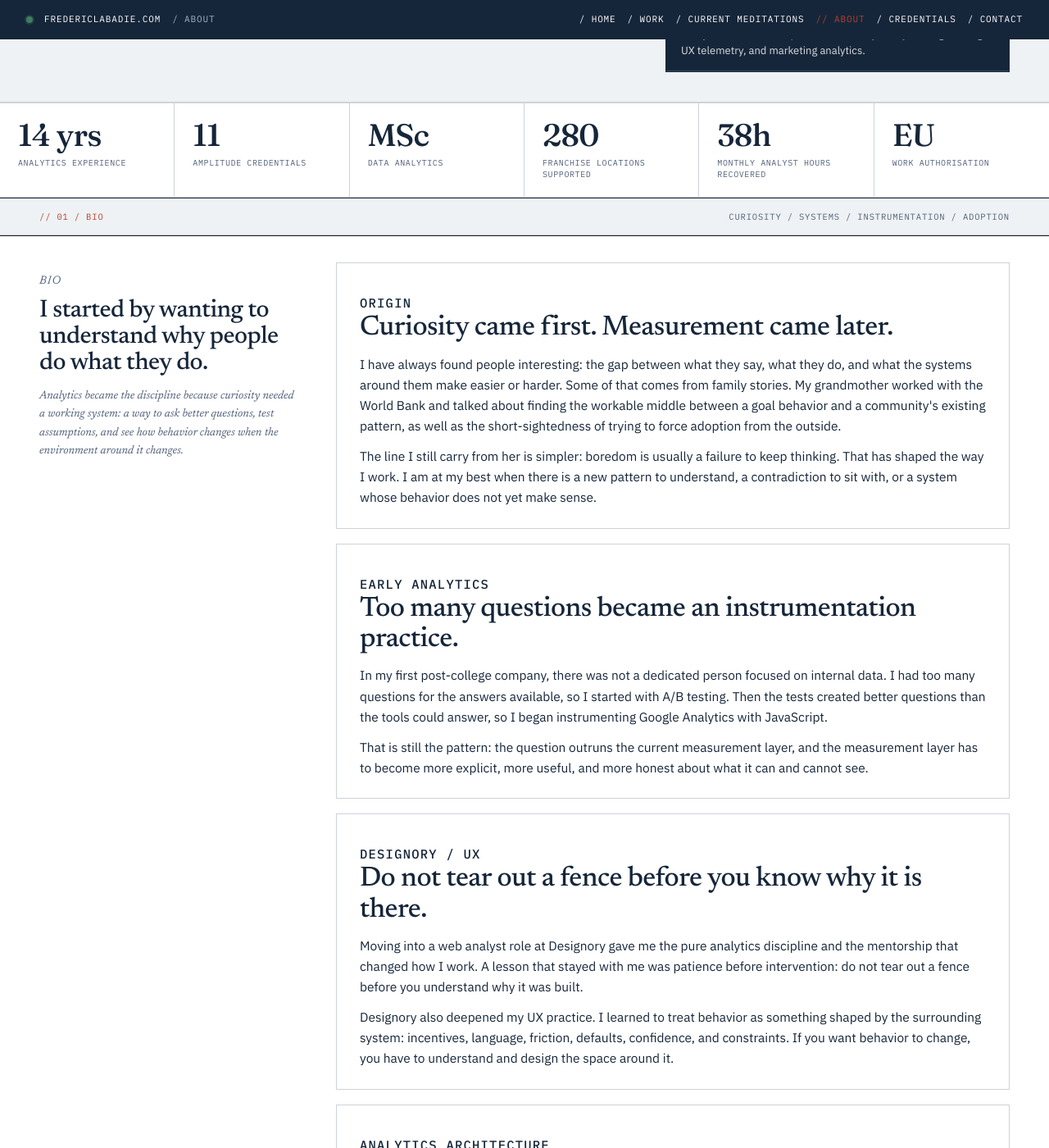
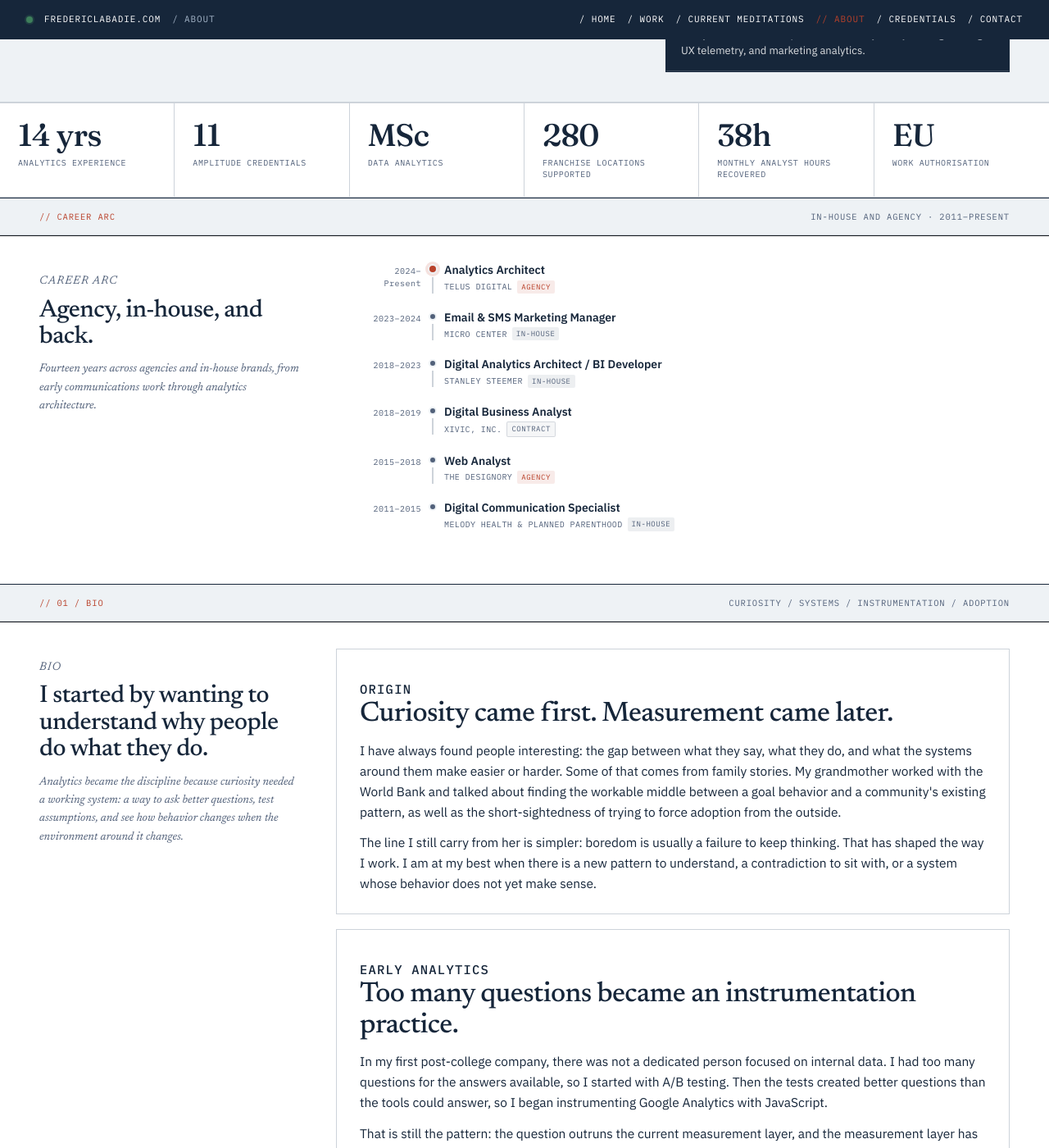
Before and after one commit to fredericlabadie/fredericlabadie.github.io, a Jekyll site: the page built from about/index.html, in a window 1280 px wide and 1400 px high, scrolled down 430 px. Shown: the whole window at 82% size. Built offline with Jekyll 4.4.1, drawn with Linux system fonts in a browser that asks for light colours; comment, search, counter and statistics services are not loaded.

Commit message:
feat: add career timeline to about and recruiters pages
Vertical timeline (2011–present) showing six roles with agency/in-house
badges. Shared include (_includes/career-timeline.html) + standalone
CSS (css/career-timeline.css). Inserted between receipts strip and
first content section on both pages.

Co-Authored-By: Claude Sonnet 4.6 <noreply@anthropic.com>

```diff
--- /dev/null
+++ b/_includes/career-timeline.html
@@ -0,0 +1,91 @@
+<div class="bp-ct" aria-label="Career timeline, most recent first">
+  <div class="bp-ct-entry bp-ct-current">
+    <div class="bp-ct-year">2024&ndash;<br />Present</div>
+    <div class="bp-ct-connector" aria-hidden="true">
+      <span class="bp-ct-dot"></span>
+      <span class="bp-ct-line"></span>
+    </div>
+    <div class="bp-ct-content">
+      <p class="bp-ct-role">Analytics Architect</p>
+      <p class="bp-ct-company">
+        TELUS Digital
+        <span class="bp-ct-badge bp-ct-badge-agency">Agency</span>
+      </p>
+    </div>
+  </div>
+
+  <div class="bp-ct-entry">
+    <div class="bp-ct-year">2023&ndash;2024</div>
+    <div class="bp-ct-connector" aria-hidden="true">
+      <span class="bp-ct-dot"></span>
+      <span class="bp-ct-line"></span>
+    </div>
+    <div class="bp-ct-content">
+      <p class="bp-ct-role">Email &amp; SMS Marketing Manager</p>
+      <p class="bp-ct-company">
+        Micro Center
+        <span class="bp-ct-badge bp-ct-badge-inhouse">In-house</span>
+      </p>
+    </div>
+  </div>
+
+  <div class="bp-ct-entry">
+    <div class="bp-ct-year">2018&ndash;2023</div>
+    <div class="bp-ct-connector" aria-hidden="true">
+      <span class="bp-ct-dot"></span>
+      <span class="bp-ct-line"></span>
+    </div>
+    <div class="bp-ct-content">
+      <p class="bp-ct-role">Digital Analytics Architect / BI Developer</p>
+      <p class="bp-ct-company">
+        Stanley Steemer
+        <span class="bp-ct-badge bp-ct-badge-inhouse">In-house</span>
+      </p>
+    </div>
+  </div>
+
+  <div class="bp-ct-entry">
+    <div class="bp-ct-year">2018&ndash;2019</div>
+    <div class="bp-ct-connector" aria-hidden="true">
+      <span class="bp-ct-dot"></span>
+      <span class="bp-ct-line"></span>
+    </div>
+    <div class="bp-ct-content">
+      <p class="bp-ct-role">Digital Business Analyst</p>
+      <p class="bp-ct-company">
+        Xivic, Inc.
+        <span class="bp-ct-badge bp-ct-badge-contract">Contract</span>
+      </p>
+    </div>
+  </div>
+
+  <div class="bp-ct-entry">
+    <div class="bp-ct-year">2015&ndash;2018</div>
+    <div class="bp-ct-connector" aria-hidden="true">
+      <span class="bp-ct-dot"></span>
+      <span class="bp-ct-line"></span>
+    </div>
+    <div class="bp-ct-content">
+      <p class="bp-ct-role">Web Analyst</p>
+      <p class="bp-ct-company">
+        The Designory
+        <span class="bp-ct-badge bp-ct-badge-agency">Agency</span>
+      </p>
+    </div>
+  </div>
+
+  <div class="bp-ct-entry">
+    <div class="bp-ct-year">2011&ndash;2015</div>
+    <div class="bp-ct-connector" aria-hidden="true">
+      <span class="bp-ct-dot"></span>
+      <span class="bp-ct-line"></span>
+    </div>
+    <div class="bp-ct-content">
+      <p class="bp-ct-role">Digital Communication Specialist</p>
+      <p class="bp-ct-company">
+        Melody Health &amp; Planned Parenthood
+        <span class="bp-ct-badge bp-ct-badge-inhouse">In-house</span>
+      </p>
+    </div>
+  </div>
+</div>
--- a/about/index.html
+++ b/about/index.html
@@ -14,6 +14,7 @@ twitter_title: "About &mdash; Frederic Labadie"
 twitter_description: "Curiosity, systems, instrumentation, credentials, and the longer path into analytics architecture."
 extra_css:
   - "/css/about-blueprint.css"
+  - "/css/career-timeline.css"
 ---
 
 <!doctype html>
@@ -58,7 +59,10 @@ extra_css:
           </div>
           <div class="bp-about-panel-row">
             <span>Languages</span>
-            <p>English native / French B1 / Dutch A2 (targeting English-speaking roles in NL).</p>
+            <p>
+              English native / French B1 / Dutch A2 (targeting English-speaking
+              roles in NL).
+            </p>
           </div>
           <div class="bp-about-panel-row">
             <span>Best fit</span>
@@ -83,6 +87,22 @@ extra_css:
           <strong>38h</strong><span>monthly analyst hours recovered</span>
         </article>
         <article><strong>EU</strong><span>work authorisation</span></article>
+      </section>
+
+      <div class="bp-about-section-tag" aria-hidden="true">
+        <span>// career arc</span
+        ><span>in-house and agency &middot; 2011&ndash;present</span>
+      </div>
+      <section class="bp-about-content" id="career">
+        <aside class="bp-about-sidebar">
+          <p class="bp-about-mono bp-about-accent">Career arc</p>
+          <h2>Agency, in-house, and back.</h2>
+          <p>
+            Fourteen years across agencies and in-house brands, from early
+            communications work through analytics architecture.
+          </p>
+        </aside>
+        <div class="bp-about-main">{% include career-timeline.html %}</div>
       </section>
 
       <div class="bp-about-section-tag" aria-hidden="true">
@@ -293,7 +313,10 @@ extra_css:
       <section class="bp-about-content" id="certifications">
         <aside class="bp-about-sidebar">
           <p class="bp-about-mono bp-about-accent">Credentials</p>
-          <h2>Eleven Amplitude credentials, warehouses and engineering certifications, and an MSc.</h2>
+          <h2>
+            Eleven Amplitude credentials, warehouses and engineering
+            certifications, and an MSc.
+          </h2>
           <p>
             Credential density is not the argument by itself. It is supporting
             evidence for the hands-on architecture work in the case library.
@@ -327,8 +350,8 @@ extra_css:
               <p>
                 Prompt Design in Vertex AI, Data Mesh Architecture, Bloomreach
                 Engagement, and Anthropic AI credentials (Claude API, MCP,
-                agents). Full list on the <a href="/credentials/">credentials
-                page</a>.
+                agents). Full list on the
+                <a href="/credentials/">credentials page</a>.
               </p>
             </article>
             <article class="bp-about-mini-card">
@@ -376,8 +399,18 @@ extra_css:
         </aside>
         <div class="bp-about-main">
           <article class="bp-about-proof-card">
-            <p class="bp-about-mono bp-about-accent">TELUS Digital Insights &middot; April 2025</p>
-            <h3><a href="https://www.telusdigital.com/insights/digital-experience/article/advancing-the-maturity-of-your-data-pipeline-with-user-level-analytics" target="_blank" rel="noopener">Advancing the maturity of your data pipeline from events to sessions to users</a></h3>
+            <p class="bp-about-mono bp-about-accent">
+              TELUS Digital Insights &middot; April 2025
+            </p>
+            <h3>
+              <a
+                href="https://www.telusdigital.com/insights/digital-experience/article/advancing-the-maturity-of-your-data-pipeline-with-user-level-analytics"
+                target="_blank"
+                rel="noopener"
+                >Advancing the maturity of your data pipeline from events to
+                sessions to users</a
+              >
+            </h3>
             <p>
               The case for moving past volume-based event metrics to user-level
               identity resolution. Covers the three-stage maturity progression,
--- /dev/null
+++ b/css/career-timeline.css
@@ -0,0 +1,110 @@
+.bp-ct {
+  display: flex;
+  flex-direction: column;
+}
+
+.bp-ct-entry {
+  display: grid;
+  grid-template-columns: 6.5rem 28px 1fr;
+  align-items: start;
+}
+
+.bp-ct-year {
+  font-family:
+    "IBM Plex Mono", ui-monospace, SFMono-Regular, Menlo, Consolas, monospace;
+  font-size: 10px;
+  letter-spacing: 0.05em;
+  color: #52617a;
+  text-align: right;
+  padding-top: 3px;
+  line-height: 1.5;
+  white-space: nowrap;
+}
+
+.bp-ct-connector {
+  display: flex;
+  flex-direction: column;
+  align-items: center;
+}
+
+.bp-ct-dot {
+  width: 10px;
+  height: 10px;
+  border-radius: 50%;
+  background: #52617a;
+  border: 2px solid #eef2f5;
+  flex-shrink: 0;
+  margin-top: 3px;
+}
+
+.bp-ct-current .bp-ct-dot {
+  background: #b9412a;
+  width: 12px;
+  height: 12px;
+  margin-top: 2px;
+  box-shadow: 0 0 0 3px rgba(185, 65, 42, 0.15);
+}
+
+.bp-ct-line {
+  width: 2px;
+  flex: 1;
+  min-height: 20px;
+  background: #cdd3da;
+  margin-top: 4px;
+}
+
+.bp-ct-entry:last-child .bp-ct-line {
+  display: none;
+}
+
+.bp-ct-content {
+  padding-bottom: 20px;
+}
+
+.bp-ct-role {
+  font-family: "IBM Plex Sans", ui-sans-serif, system-ui, sans-serif;
+  font-size: 14px;
+  font-weight: 600;
+  color: #16263a;
+  margin: 0 0 3px;
+  line-height: 1.3;
+}
+
+.bp-ct-company {
+  font-family:
+    "IBM Plex Mono", ui-monospace, SFMono-Regular, Menlo, Consolas, monospace;
+  font-size: 10px;
+  letter-spacing: 0.04em;
+  text-transform: uppercase;
+  color: #52617a;
+  margin: 0;
+  display: flex;
+  align-items: center;
+  flex-wrap: wrap;
+  gap: 6px;
+}
+
+.bp-ct-badge {
+  font-size: 9px;
+  letter-spacing: 0.06em;
+  padding: 1px 5px;
+  border-radius: 2px;
+  text-transform: uppercase;
+  line-height: 1.6;
+}
+
+.bp-ct-badge-agency {
+  background: rgba(185, 65, 42, 0.1);
+  color: #b9412a;
+}
+
+.bp-ct-badge-inhouse {
+  background: rgba(82, 97, 122, 0.1);
+  color: #52617a;
+}
+
+.bp-ct-badge-contract {
+  background: rgba(82, 97, 122, 0.06);
+  color: #52617a;
+  border: 1px solid rgba(82, 97, 122, 0.2);
+}
```
Also changed, not shown: recruiters/index.html (+50 -12 lines).
